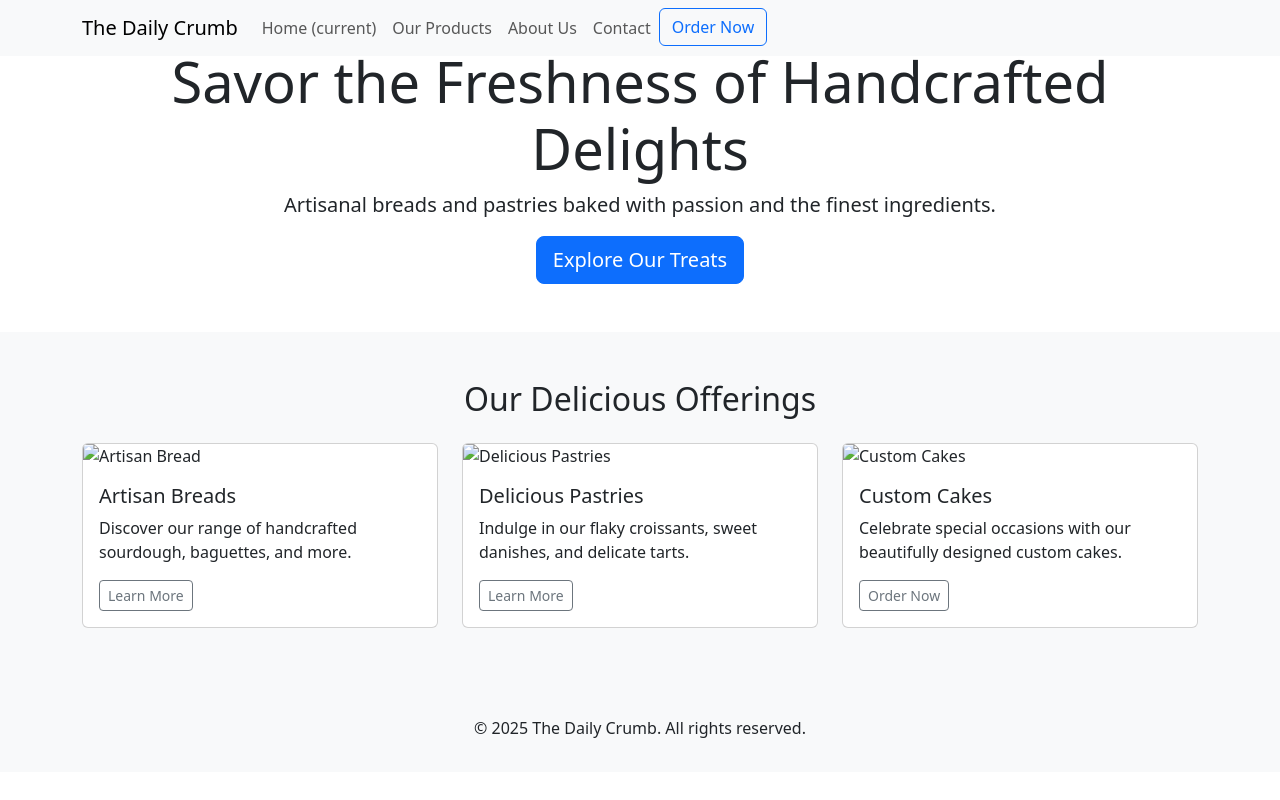
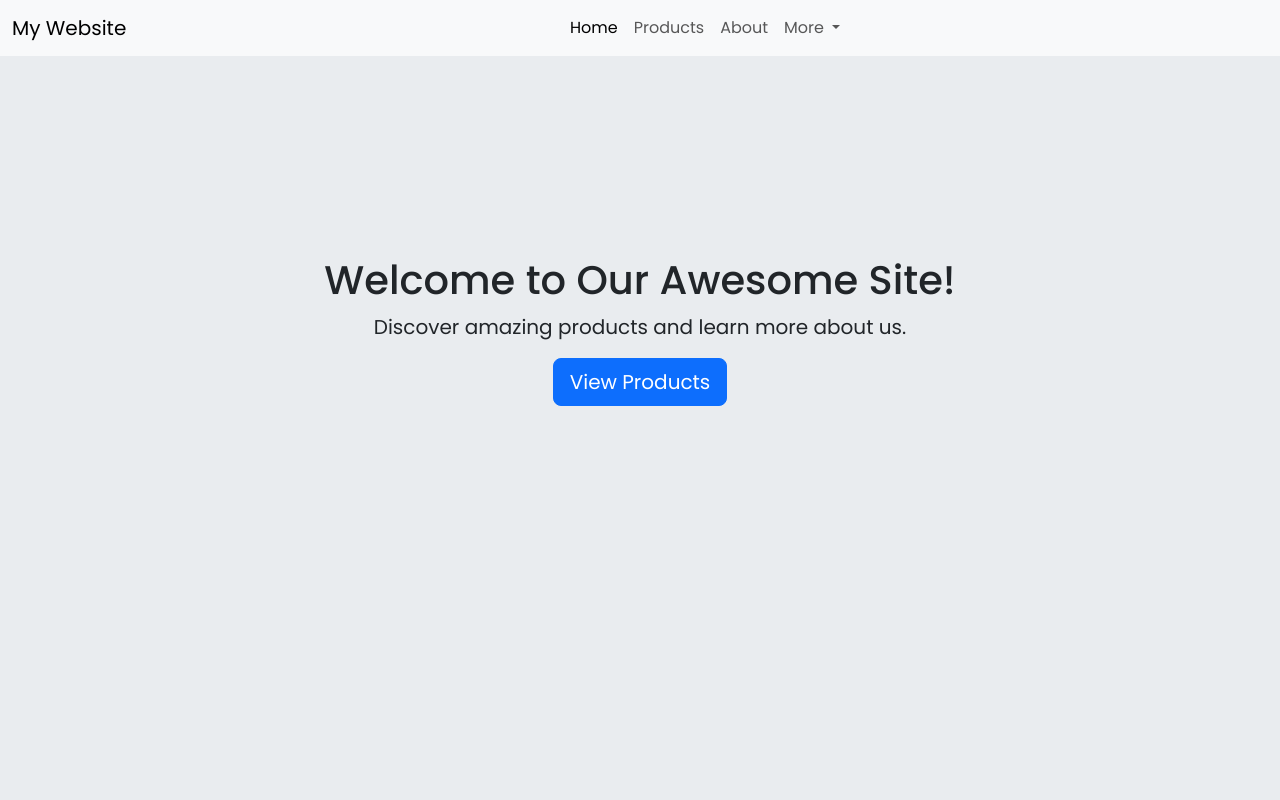
Before and after one commit to JonardPinalas/itfest-website, a plain HTML site: page home.html in a window 1280 px wide. Shown: the top 800 px of the page. Drawn offline with nearby package versions, Linux system fonts and the light colour scheme.

Commit message:
Made the sections

```diff
--- a/home.html
+++ b/home.html
@@ -1,95 +1,136 @@
-<!DOCTYPE html>
+<!doctype html>
 <html lang="en">
+
 <head>
-    <meta charset="UTF-8">
-    <meta name="viewport" content="width=device-width, initial-scale=1.0">
-    <title>The Daily Crumb</title>
-  <link href="https://cdn.jsdelivr.net/npm/bootstrap@5.3.5/dist/css/bootstrap.min.css" rel="stylesheet" integrity="sha384-SgOJa3DmI69IUzQ2PVdRZhwQ+dy64/BUtbMJw1MZ8t5HZApcHrRKUc4W0kG879m7" crossorigin="anonymous">
-<script src="https://cdn.jsdelivr.net/npm/bootstrap@5.3.5/dist/js/bootstrap.bundle.min.js" integrity="sha384-k6d4wzSIapyDyv1kpU366/PK5hCdSbCRGRCMv+eplOQJWyd1fbcAu9OCUj5zNLiq" crossorigin="anonymous"></script>
+    <meta charset="utf-8">
+    <meta name="viewport" content="width=device-width, initial-scale=1">
+    <title>Home Nav with Dropdown</title>
+    <link href="https://cdn.jsdelivr.net/npm/bootstrap@5.3.5/dist/css/bootstrap.min.css" rel="stylesheet"
+        integrity="sha384-SgOJa3DmI69IUzQ2PVdRZhwQ+dy64/BUtbMJw1MZ8t5HZApcHrRKUc4W0kG879m7" crossorigin="anonymous">
+    <link rel="preconnect" href="https://fonts.googleapis.com">
+    <link rel="preconnect" href="https://fonts.gstatic.com" crossorigin>
+    <link href="https://fonts.googleapis.com/css2?family=Poppins:wght@400;500;600;700&display=swap" rel="stylesheet">
+    <style>
+        body {
+            display: flex;
+            flex-direction: column;
+            min-height: 100vh;
+            margin: 0;
+            font-family: 'Poppins', sans-serif;
+        }
+
+        .hero {
+            background-color: #e9ecef;
+            padding-top: 200px;
+            height: 100vh;
+            text-align: center;
+        }
+
+        .hero-content {
+            max-width: 800px;
+            margin: 0 auto;
+        }
+
+        .content-section {
+            height: 100vh; /* Make content sections the same height as hero */
+            display: flex;
+            flex-direction: column;
+            justify-content: center; /* Center content vertically */
+            align-items: center; /* Center content horizontally */
+        }
+
+        .full-height-footer {
+            background-color: #f8f9fa;
+            color: #212529;
+            padding: 20px;
+            text-align: center;
+            margin-top: auto;
+        }
+    </style>
+</head>
+
 <body>
 
-    <nav class="navbar navbar-expand-lg navbar-light bg-light fixed-top">
-        <div class="container">
-            <a class="navbar-brand" href="#">The Daily Crumb</a>
-            <button class="navbar-toggler" type="button" data-toggle="collapse" data-target="#navbarNav" aria-controls="navbarNav" aria-expanded="false" aria-label="Toggle navigation">
+    <div class="navbar-container">
+        <nav class="navbar navbar-expand-lg navbar-light bg-light">
+            <div class="container-fluid">
+                <a class="navbar-brand" href="#">My Website</a>
+                <button class="navbar-toggler" type="button" data-bs-toggle="collapse"
+                    data-bs-target="#navbarNavDropdown" aria-controls="navbarNavDropdown" aria-expanded="false"
+                    aria-label="Toggle navigation">
                     <span class="navbar-toggler-icon"></span>
                 </button>
-            <div class="collapse navbar-collapse" id="navbarNav">
-                <ul class="navbar-nav ml-auto">
-                    <li class="nav-item active">
-                        <a class="nav-link" href="#">Home <span class="sr-only">(current)</span></a>
+                <div class="collapse navbar-collapse justify-content-center" id="navbarNavDropdown">
+                    <ul class="navbar-nav">
+                        <li class="nav-item">
+                            <a class="nav-link active" aria-current="page" href="#">Home</a>
                         </li>
                         <li class="nav-item">
-                        <a class="nav-link" href="#">Our Products</a>
+                            <a class="nav-link" href="#products">Products</a>
                         </li>
                         <li class="nav-item">
-                        <a class="nav-link" href="#">About Us</a>
+                            <a class="nav-link" href="#about">About</a>
                         </li>
-                    <li class="nav-item">
-                        <a class="nav-link" href="#">Contact</a>
+                        <li class="nav-item dropdown">
+                            <a class="nav-link dropdown-toggle" href="#" role="button" data-bs-toggle="dropdown"
+                                aria-expanded="false">
+                                More
+                            </a>
+                            <ul class="dropdown-menu">
+                                <li><a class="dropdown-item" href="#">Action</a></li>
+                                <li><a class="dropdown-item" href="#">Another action</a></li>
+                                <li>
+                                    <hr class="dropdown-divider">
                                 </li>
-                    <li class="nav-item">
-                        <a class="btn btn-outline-primary ml-lg-2" href="#">Order Now</a>
+                                <li><a class="dropdown-item" href="#">Something else here</a></li>
+                            </ul>
                         </li>
                     </ul>
                 </div>
             </div>
         </nav>
-
-    <section class="jumbotron bg-white text-center py-5">
+    </div>
+    <div class="hero">
+        <div class="hero-content">
+            <h1>Welcome to Our Awesome Site!</h1>
+            <p class="lead">Discover amazing products and learn more about us.</p>
+            <button class="btn btn-primary btn-lg" onclick="scrollToProducts()">View Products</button>
+        </div>
+    </div>
+    <section id="products" class="content-section bg-light">
         <div class="container">
-            <h1 class="display-4">Savor the Freshness of Handcrafted Delights</h1>
-            <p class="lead">Artisanal breads and pastries baked with passion and the finest ingredients.</p>
-            <a class="btn btn-primary btn-lg" href="#" role="button">Explore Our Treats</a>
+            <h2>Products</h2>
+            <p>This is the products section. You can list your products here.</p>
+            <ul>
+                <li>Product 1</li>
+                <li>Product 2</li>
+                <li>Product 3</li>
+            </ul>
         </div>
     </section>
 
-    <section class="py-5 bg-light">
+    <section id="about" class="content-section bg-white">
         <div class="container">
-            <h2 class="text-center mb-4">Our Delicious Offerings</h2>
-            <div class="row">
-                <div class="col-lg-4 col-md-6 mb-4">
-                    <div class="card">
-                        <img src="placeholder-bread.jpg" class="card-img-top" alt="Artisan Bread">
-                        <div class="card-body">
-                            <h5 class="card-title">Artisan Breads</h5>
-                            <p class="card-text">Discover our range of handcrafted sourdough, baguettes, and more.</p>
-                            <a href="#" class="btn btn-sm btn-outline-secondary">Learn More</a>
-                        </div>
-                    </div>
-                </div>
-                <div class="col-lg-4 col-md-6 mb-4">
-                    <div class="card">
-                        <img src="placeholder-pastry.jpg" class="card-img-top" alt="Delicious Pastries">
-                        <div class="card-body">
-                            <h5 class="card-title">Delicious Pastries</h5>
-                            <p class="card-text">Indulge in our flaky croissants, sweet danishes, and delicate tarts.</p>
-                            <a href="#" class="btn btn-sm btn-outline-secondary">Learn More</a>
-                        </div>
-                    </div>
-                </div>
-                <div class="col-lg-4 col-md-6 mb-4">
-                    <div class="card">
-                        <img src="placeholder-cake.jpg" class="card-img-top" alt="Custom Cakes">
-                        <div class="card-body">
-                            <h5 class="card-title">Custom Cakes</h5>
-                            <p class="card-text">Celebrate special occasions with our beautifully designed custom cakes.</p>
-                            <a href="#" class="btn btn-sm btn-outline-secondary">Order Now</a>
-                        </div>
-                    </div>
-                </div>
-                </div>
+            <h2>About Us</h2>
+            <p>This is the about us section. Tell your users about your company or yourself.</p>
+            <p>More information can go here...</p>
         </div>
     </section>
 
-    <footer class="bg-light py-3 text-center">
-        <div class="container">
-            <p>&copy; 2025 The Daily Crumb. All rights reserved.</p>
-            </div>
+    <footer class="full-height-footer mt-auto">
+        <p>&copy; 2025 My Website. All rights reserved.</p>
     </footer>
 
-    <script src="https://code.jquery.com/jquery-3.5.1.slim.min.js"></script>
-    <script src="https://cdn.jsdelivr.net/npm/@popperjs/core@2.5.3/dist/umd/popper.min.js"></script>
-    <script src="https://stackpath.bootstrapcdn.com/bootstrap/4.5.2/js/bootstrap.min.js"></script>
-    <script src="script.js"></script> </body>
+    <script>
+        function scrollToProducts() {
+            const productsSection = document.getElementById('products');
+            productsSection.scrollIntoView({ behavior: 'smooth' });
+        }
+    </script>
+
+    <script src="https://cdn.jsdelivr.net/npm/bootstrap@5.3.5/dist/js/bootstrap.bundle.min.js"
+        integrity="sha384-k6d4wzSIapyDyv1kpU366/PK5hCdSbCRGRCMv+eplOQJWyd1fbcAu9OCUj5zNLiq"
+        crossorigin="anonymous"></script>
+</body>
+
 </html>
```
Lines whose indentation alone changed are shown as unchanged.
